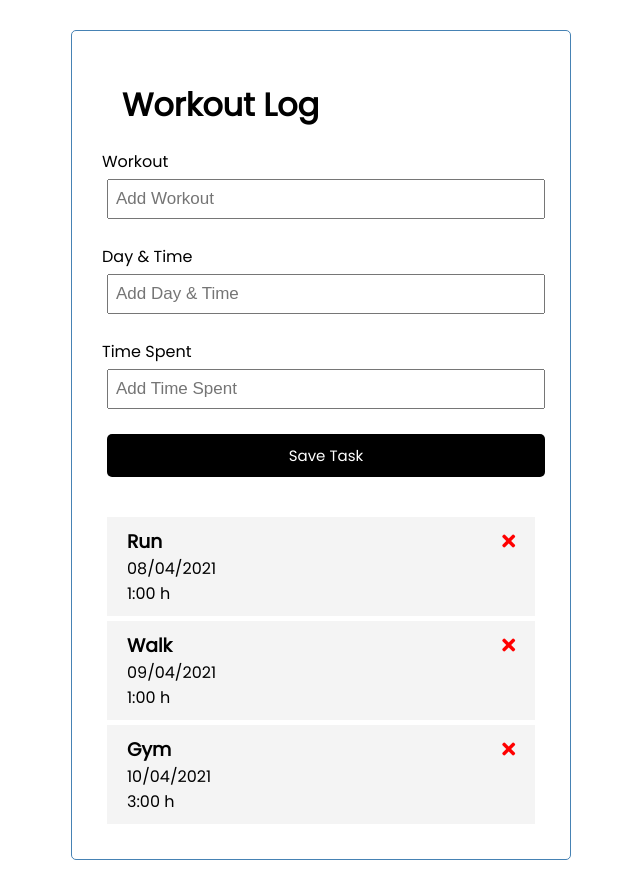
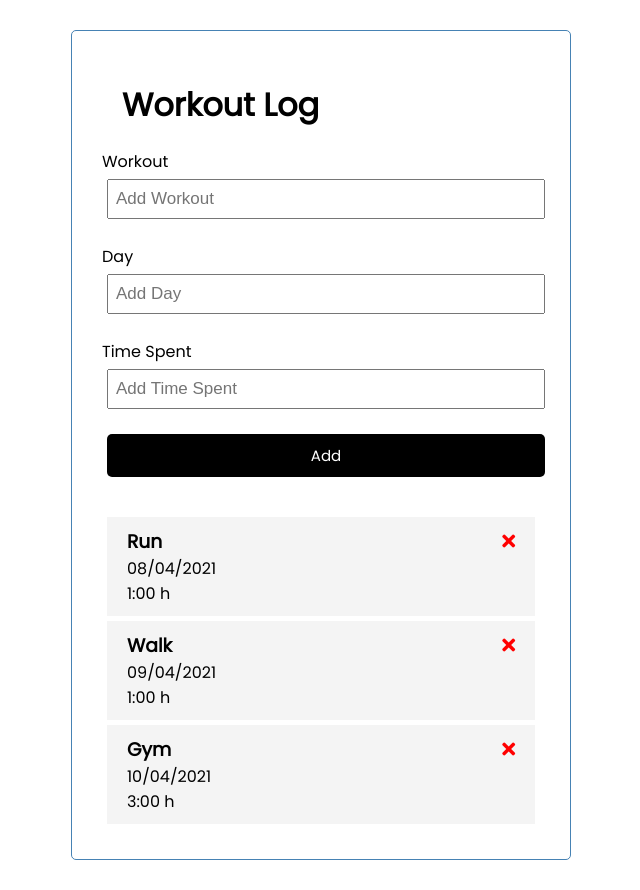
Before and after one commit to atosborges00/exerc_crud, a Vue app: page / in a window 1280 px wide. Shown: the whole page, without its empty margins (319-959 px from the left). Built offline with nearby package versions, Linux system fonts and the light colour scheme.

Commit message:
Ajustando campos do formulario

```diff
--- a/src/components/AddWorkout.vue
+++ b/src/components/AddWorkout.vue
@@ -5,12 +5,12 @@
       <input type="text" v-model="text" name="text" placeholder="Add Workout" />
     </div>
     <div class="form-control">
-      <label>Day & Time</label>
+      <label>Day</label>
       <input
         type="text"
         v-model="day"
         name="day"
-        placeholder="Add Day & Time"
+        placeholder="Add Day"
       />
     </div>
     <div class="form-control">
@@ -22,7 +22,7 @@
         placeholder="Add Time Spent"
       />
     </div>
-    <input type="submit" value="Save Task" class="btn btn-block" />
+    <input type="submit" value="Add" class="btn btn-block" />
   </form>
 </template>
 
```
Also changed, not shown: 1 other file (tests, documents, lock files or other folders).
